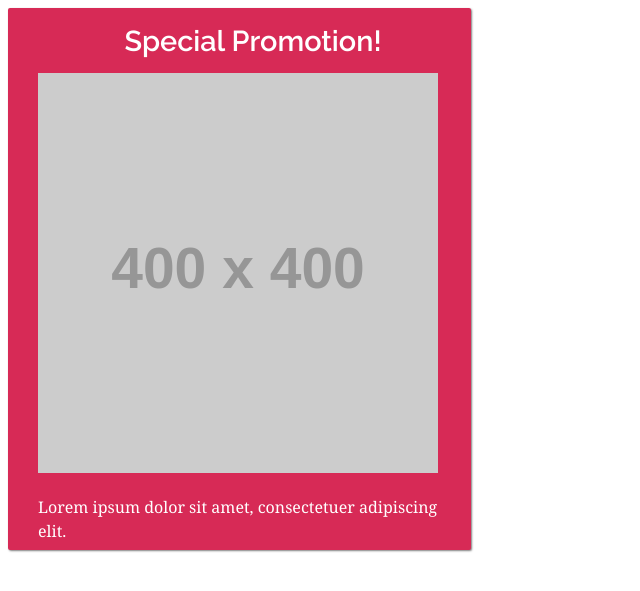
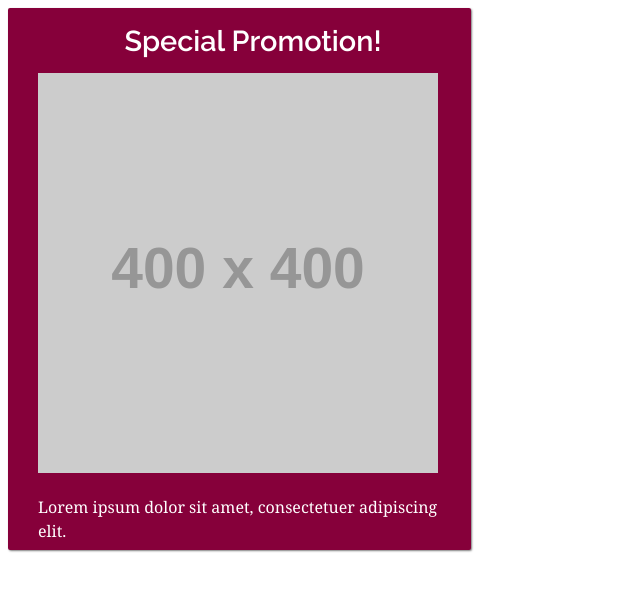
Before and after one commit to Meganjd/ecommerce-website, a Jekyll site: the page styleguide/promo-large.html, which Jekyll copies as it is, in a window 1280 px wide. Shown: the top 591 px of the page, without its empty margins (0-640 px from the left). Built offline with Jekyll 4.4.1, drawn with Linux system fonts in a browser that asks for light colours; Markdown is read by kramdown in place of the engine named in the settings.

Commit message:
added 3rd small promo, changed some colours.

```diff
--- a/css/promos.css
+++ b/css/promos.css
@@ -11,7 +11,7 @@
  */
 
 .small-bucket {
-	background-color: #D72A56;
+	background-color: #86003A;
 	padding: 10px 3px 2px 10px;
 	height: 325px;
 	width: 215px;
@@ -34,7 +34,7 @@
 }
 
 .large-bucket {
-	background-color: #D72A56;
+	background-color: #86003A;
 	padding: 10px 3px 2px 30px;
 	height: 530px;
 	width: 430px;
--- a/index.html
+++ b/index.html
@@ -10,7 +10,7 @@
 
 <div class="grid promo-group">
 
-	<div class="gutter unit unit-s-1 unit-m-1-3 unit-l-1-4">
+	<div class="gutter unit unit-s-1 unit-m-1-3 unit-l-1-2">
 		{% include promo-large.html title="Promo 1" desc="!~*!~**!~*!*~The best sale evar!~*!~*!~*!*~*!~*!" image="2-bottles.JPG" %}
 	</div>
 
@@ -22,4 +22,8 @@
 		{% include promo-small.html title="Promo 3" desc="!~*!~**!~*!*~The best sale evar!~*!~*!~*!*~*!~*!" image="3-bottles.jpg" %}
 	</div>
 
+	<div class="gutter unit unit-s-1 unit-m-1-3 unit-l-1-3">
+		{% include promo-small.html title="Promo 3" desc="!~*!~**!~*!*~The best sale evar!~*!~*!~*!*~*!~*!" image="3-bottles.jpg" %}
+	</div>
+
 </div>
```
